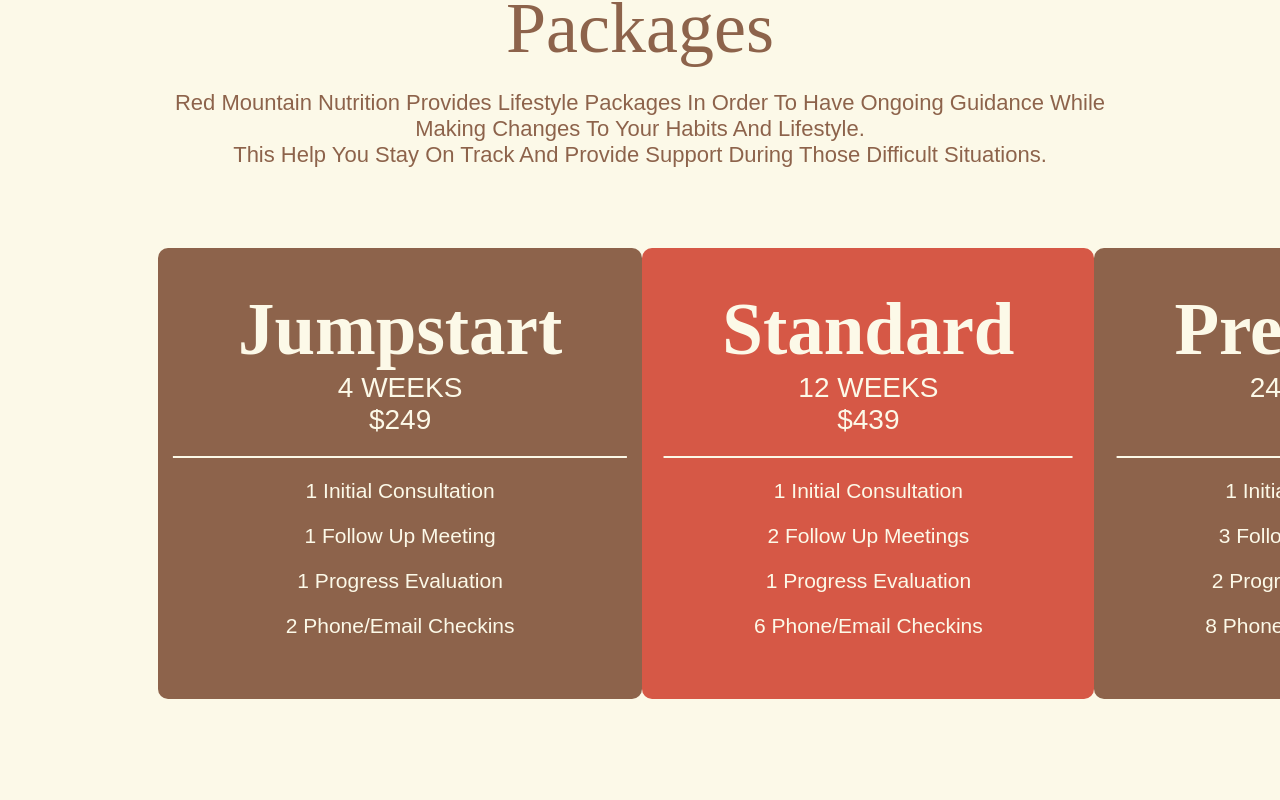
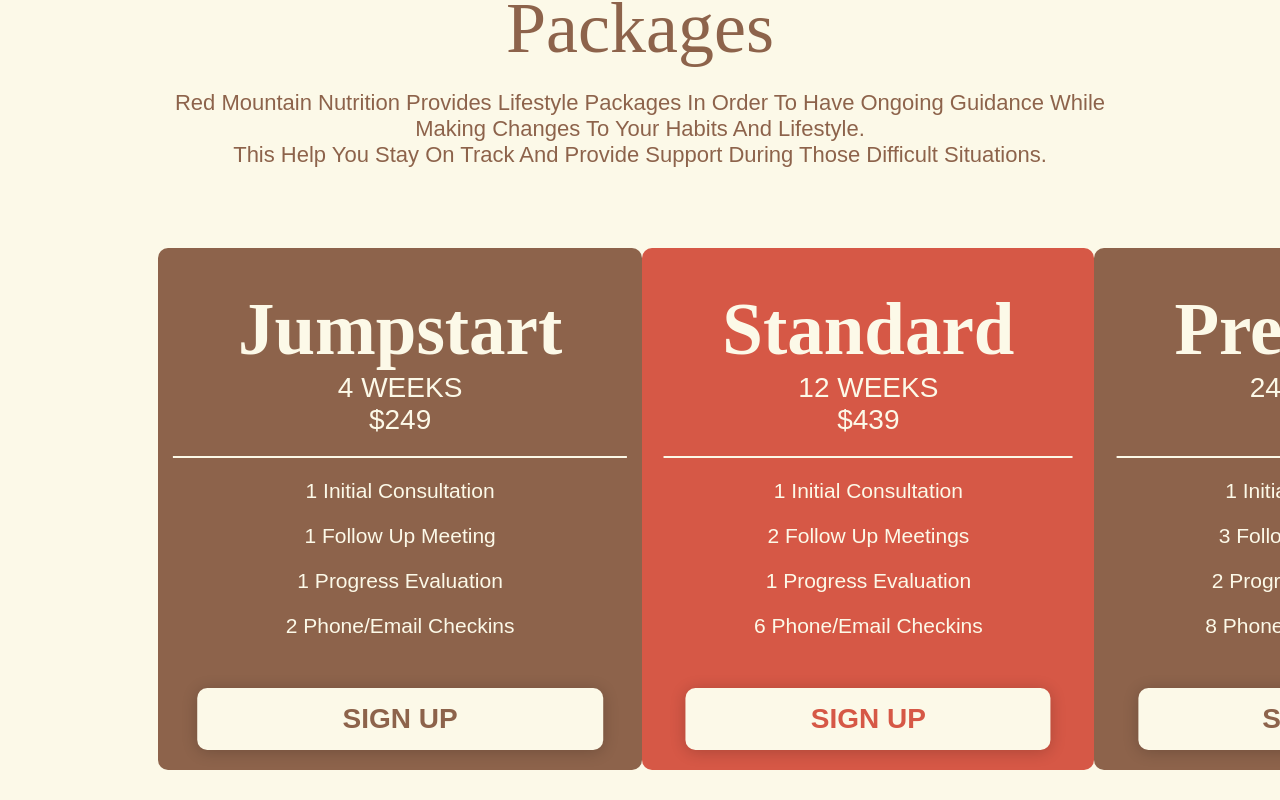
Before and after one commit to 19Sean96/red-mountain-nutrition, a Next.js app: page / in a window 1280 px wide. Shown: the part 1099-1899 px from the top of the page. Before the commit the page ends 1828 px from the top, so only its background shows below. Built offline with nearby package versions, Linux system fonts and the light colour scheme; a web font is replaced by a local one.

Commit message:
finished up lifestylePackages component & began setup for router

```diff
--- a/components/Header.js
+++ b/components/Header.js
@@ -1,7 +1,7 @@
 import Logo from './svg/logo-icon'
 import Link from 'next/link'
 
-export default () => {
+const Header = () => {
     return (
         <header className="header">
             <div className="header--inner">
@@ -28,3 +28,5 @@
         </header>
     )
 }
+
+export default Header
--- a/components/LifestylePackages.js
+++ b/components/LifestylePackages.js
@@ -1,3 +1,5 @@
+import Link from 'next/link'
+
 const LifestylePackages = (props) => {
 	return (
 		<section className="packages">
@@ -28,6 +30,18 @@
 						<li>1 progress evaluation</li>
 						<li>2 Phone/Email Checkins</li>
 					</ul>
+					<Link href={{
+						pathname: "/schedule",
+						query: {
+							type: "jumpstart",
+							focus: null
+						}
+					}}
+						as="/schedule">
+						<a className="package--submit">
+							Sign Up
+						</a>
+					</Link>
 				</div>
 				<div className="package package__standard">
 					<h3 className="package--title">standard</h3>
@@ -40,6 +54,11 @@
 						<li>1 progress evaluation</li>
 						<li>6 Phone/Email Checkins</li>
 					</ul>
+					<Link href="/">
+						<a className="package--submit">
+							Sign Up
+						</a>
+					</Link>
 				</div>
 				<div className="package package__premium">
 					<h3 className="package--title">premium</h3>
@@ -52,6 +71,11 @@
 						<li>2 progress evaluations</li>
 						<li>8 Phone/Email Checkins</li>
 					</ul>
+					<Link href="/">
+						<a className="package--submit">
+							Sign Up
+						</a>
+					</Link>
 				</div>
 			</div>
 		</section>
--- a/styles/_packages.scss
+++ b/styles/_packages.scss
@@ -31,7 +31,7 @@
 }
 
 .package {
-	padding: 40px 80px;
+	padding: 40px 80px 20px;
 	border-radius: 10px;
 	color: $bleach;
 	&:nth-of-type(odd) {
@@ -76,6 +76,7 @@
 	}
 	&--list {
 		list-style: none;
+		margin-bottom: 50px;
 
 		li {
 			font-size: 21px;
@@ -86,4 +87,41 @@
             margin: 21px 0;
 		}
 	}
+	&--submit {
+		position: relative;
+		left: 50%;
+		transform: translateX(-50%) scale(1);
+		display: inline-block;
+		width: 125%;
+		background-color: $bleach;
+		font-family: futura-pt, sans-serif;
+		font-weight: 600;
+		font-style: normal;
+		font-size: 28px;
+		text-transform: uppercase;
+		text-decoration: none;
+		border-radius: 10px;
+		padding: 15px 0;
+		box-shadow: 0 2px 16px rgba(black, .2);
+		transition: transform .15s ease-in-out;
+
+		&:hover {
+			transform: translateX(-50%) scale(1.025);
+		}
+
+		&:active {
+			transform: translateX(-50%) scale(1.01);
+		}
+	}
+	&__jumpstart,
+	&__premium {
+		a {
+			color: $brown;
+		}
+	}
+	&__standard {
+		a {
+			color: $tomato;
+		}
+	}
 }
```
